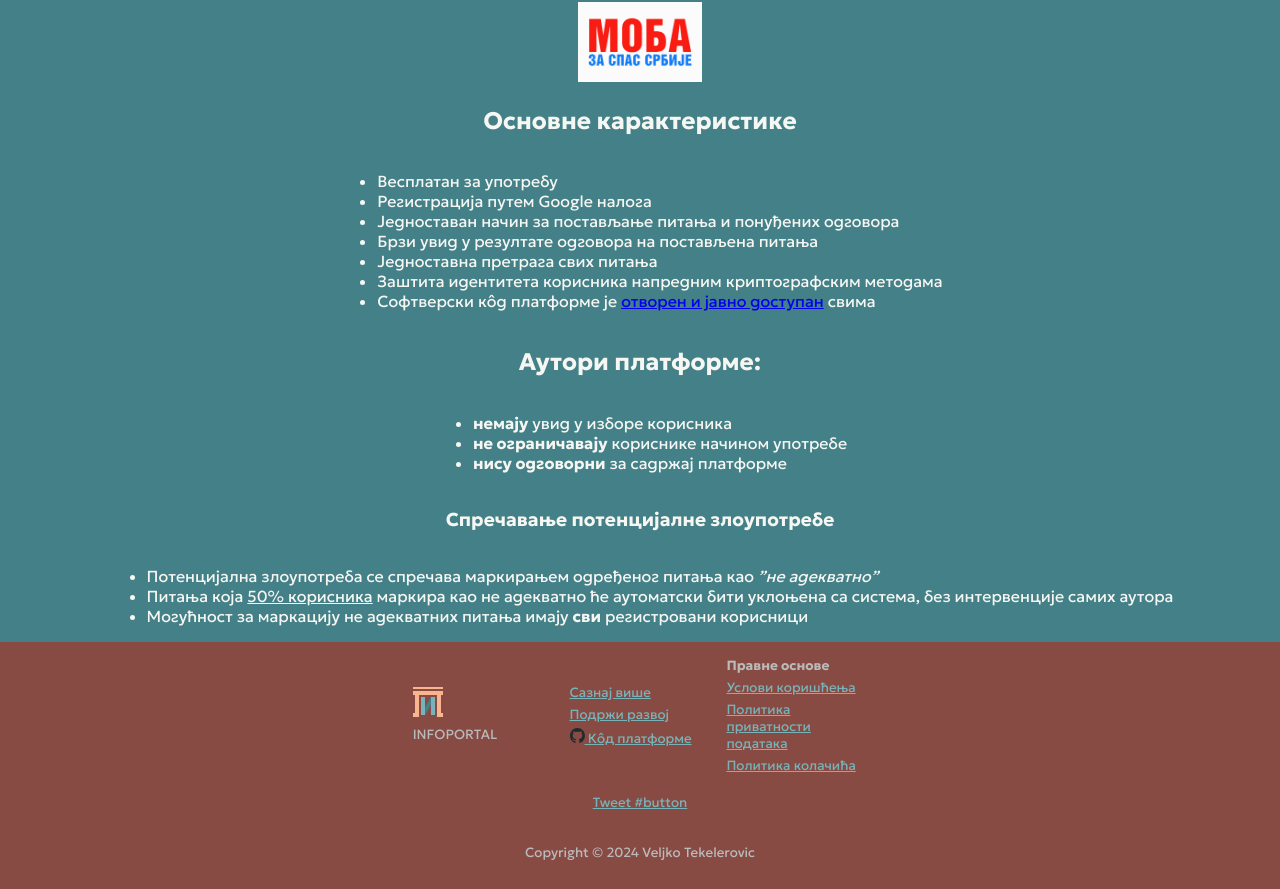
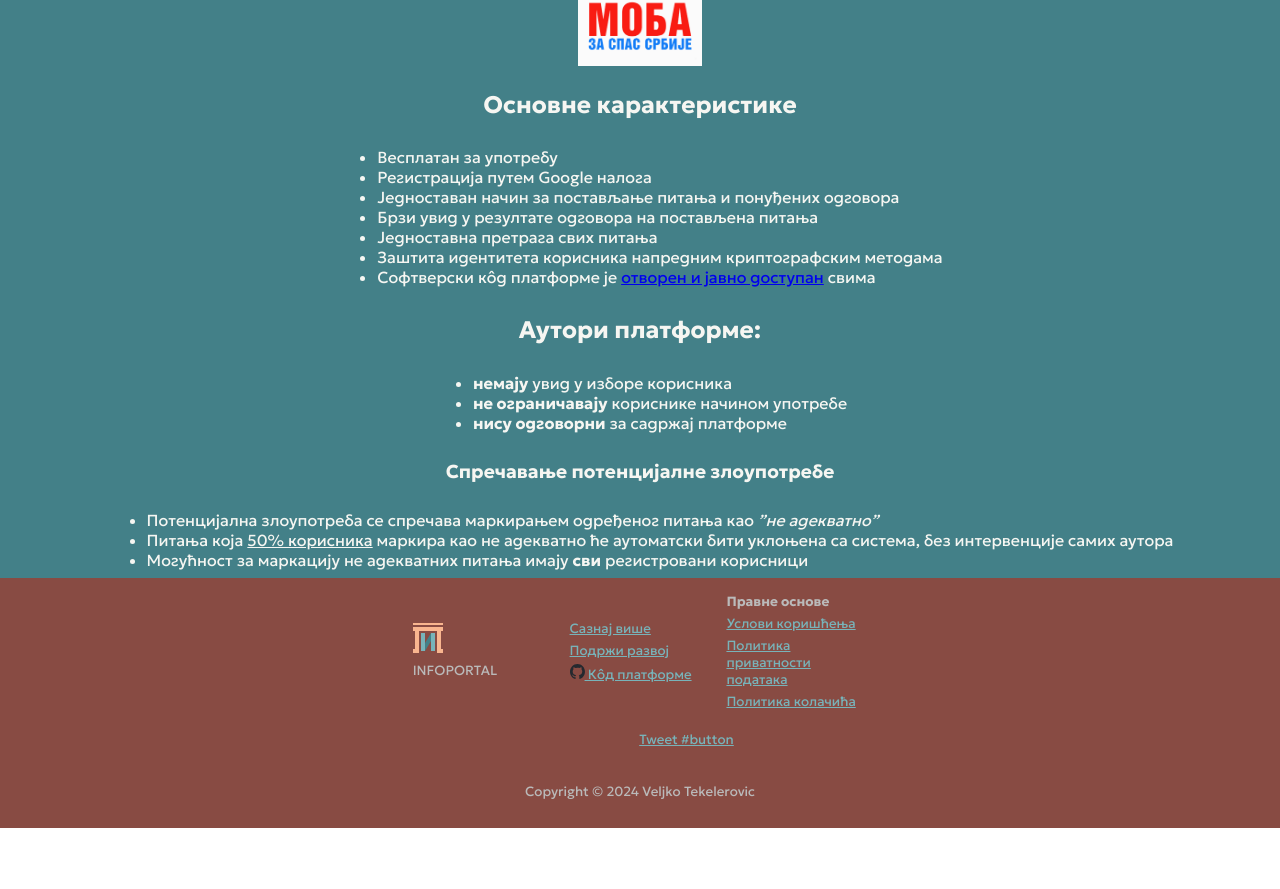
Before and after one commit to vexy/infoportal-website, a SvelteKit app: page /learn-more in a window 1280 px wide. Shown: the part 362-1251 px from the top of the page. After the commit the page ends 1190 px from the top, so only its background shows below. Built offline with nearby package versions, Linux system fonts and the light colour scheme; grey boxes are pictures that could not be loaded.

Commit message:
Updated layout of Footer and Learn more page

```diff
--- a/src/components/Footer.svelte
+++ b/src/components/Footer.svelte
@@ -30,7 +30,20 @@
         </section>
     </div>
 
+    <!-- Social share -->
     <div>
+        <iframe
+            src="https://www.facebook.com/plugins/share_button.php?href=https%3A%2F%2Finfoportal.app&layout&size&width=77&height=20&appId"
+            width="77"
+            height="20"
+            style="border:none;overflow:hidden"
+            scrolling="no"
+            frameborder="0"
+            allowfullscreen="true"
+            allow="autoplay; clipboard-write; encrypted-media; picture-in-picture; web-share"
+            title="Facebook share"
+            data-size="large"
+        />
         <a href="https://twitter.com/intent/tweet?button_hashtag=infoportal&ref_src=twsrc%5Etfw" class="twitter-hashtag-button" data-text="На Инфопортал платформи можете сазнати више на разне теме" data-url="https://infoportal.app" data-lang="en" data-show-count="false">Tweet #button</a><script async src="https://platform.twitter.com/widgets.js" charset="utf-8"></script>
     </div>
 
--- a/src/routes/learn-more/+page.svelte
+++ b/src/routes/learn-more/+page.svelte
@@ -48,4 +48,8 @@
     h3 {
         text-align: center;
     }
+
+    ul {
+        margin: 0.5rem;
+    }
 </style>
```
